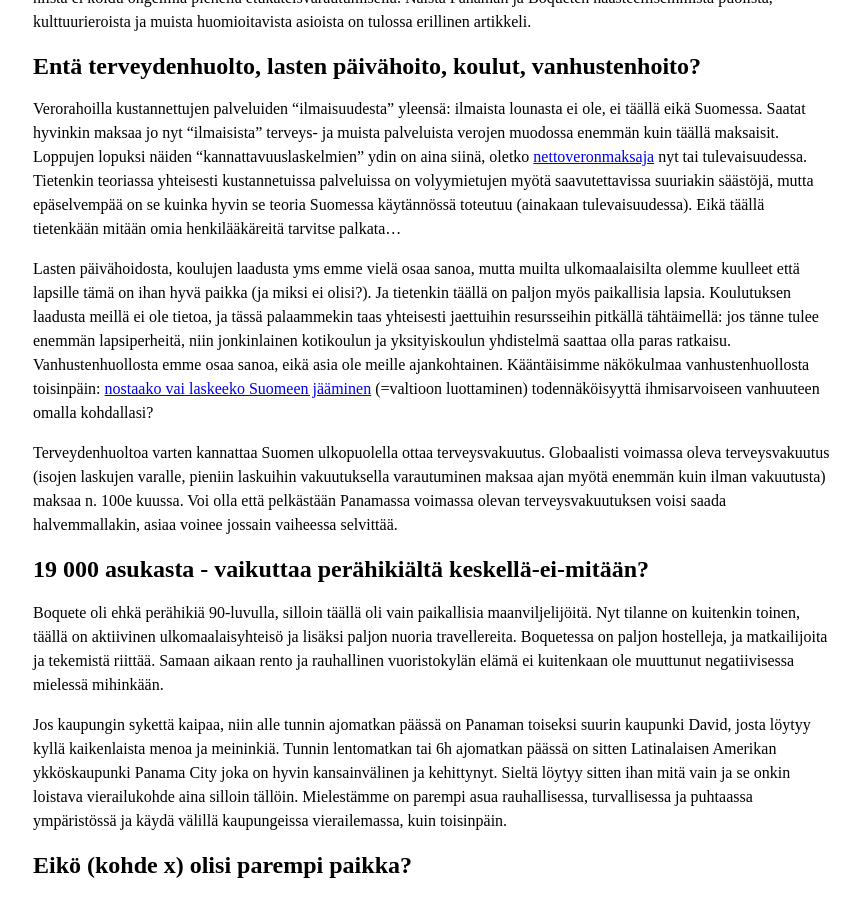
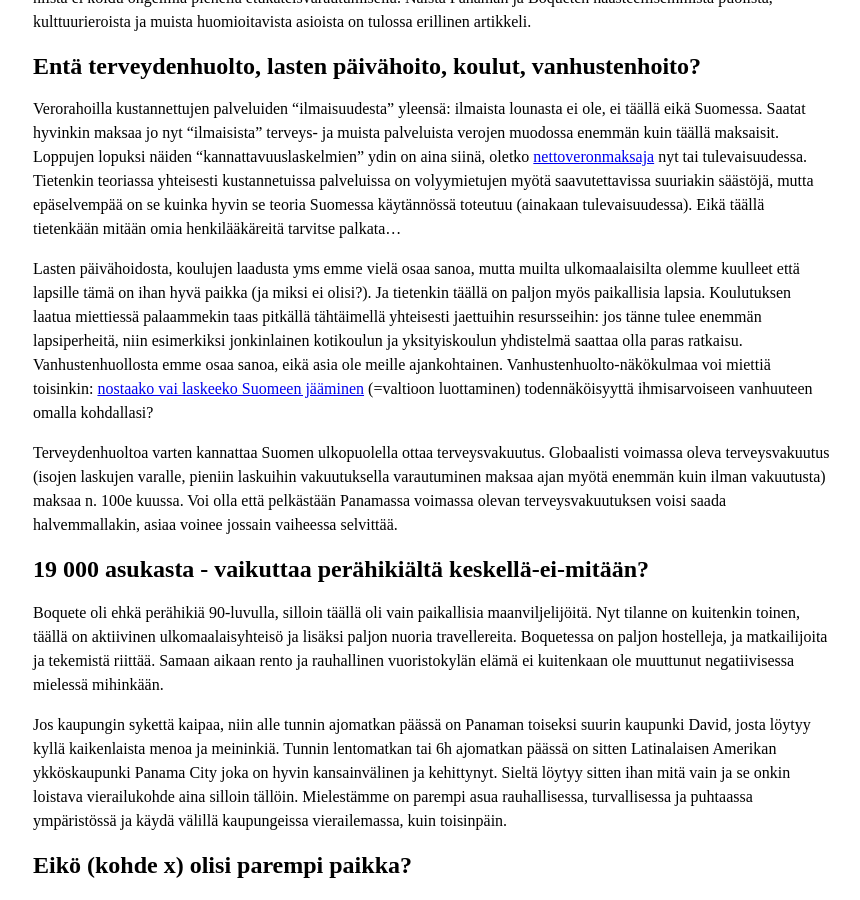
Before and after one commit to pitkonaarinparatiisi/pitkonaarinparatiisi.github.io, a Jekyll site: the page built from UseinKysytytKysymykset.md, in a window 1280 px wide and 900 px high, scrolled down 1610 px. Shown: the whole window, without its empty margins (207-1067 px from the left). Built offline with Jekyll 4.4.1, drawn with Linux system fonts in a browser that asks for light colours; our own code applies the rules of GitHub Pages for plain Markdown files.

Commit message:
Update UseinKysytytKysymykset.md

```diff
--- a/UseinKysytytKysymykset.md
+++ b/UseinKysytytKysymykset.md
@@ -44,7 +44,7 @@
 
 Verorahoilla kustannettujen palveluiden "ilmaisuudesta" yleensä: ilmaista lounasta ei ole, ei täällä eikä Suomessa. Saatat hyvinkin maksaa jo nyt "ilmaisista" terveys- ja muista palveluista verojen muodossa enemmän kuin täällä maksaisit. Loppujen lopuksi näiden "kannattavuuslaskelmien" ydin on aina siinä, oletko [nettoveronmaksaja](https://cosiddetto.blogspot.com/2016/06/kuka-on-nettoveronmaksaja.html) nyt tai tulevaisuudessa. Tietenkin teoriassa yhteisesti kustannetuissa palveluissa on volyymietujen myötä saavutettavissa suuriakin säästöjä, mutta epäselvempää on se kuinka hyvin se teoria Suomessa käytännössä toteutuu (ainakaan tulevaisuudessa). Eikä täällä tietenkään mitään omia henkilääkäreitä tarvitse palkata...
 
-Lasten päivähoidosta, koulujen laadusta yms emme vielä osaa sanoa, mutta muilta ulkomaalaisilta olemme kuulleet että lapsille tämä on ihan hyvä paikka (ja miksi ei olisi?). Ja tietenkin täällä on paljon myös paikallisia lapsia. Koulutuksen laadusta meillä ei ole tietoa, ja tässä palaammekin taas yhteisesti jaettuihin resursseihin pitkällä tähtäimellä: jos tänne tulee enemmän lapsiperheitä, niin jonkinlainen kotikoulun ja yksityiskoulun yhdistelmä saattaa olla paras ratkaisu. Vanhustenhuollosta emme osaa sanoa, eikä asia ole meille ajankohtainen. Kääntäisimme näkökulmaa vanhustenhuollosta toisinpäin: [nostaako vai laskeeko Suomeen jääminen](https://yle.fi/uutiset/3-9834240 "Muistisairas kuoli aliravitsemukseen Hangossa") (=valtioon luottaminen) todennäköisyyttä ihmisarvoiseen vanhuuteen omalla kohdallasi?
+Lasten päivähoidosta, koulujen laadusta yms emme vielä osaa sanoa, mutta muilta ulkomaalaisilta olemme kuulleet että lapsille tämä on ihan hyvä paikka (ja miksi ei olisi?). Ja tietenkin täällä on paljon myös paikallisia lapsia. Koulutuksen laatua miettiessä palaammekin taas pitkällä tähtäimellä yhteisesti jaettuihin resursseihin: jos tänne tulee enemmän lapsiperheitä, niin esimerkiksi jonkinlainen kotikoulun ja yksityiskoulun yhdistelmä saattaa olla paras ratkaisu. Vanhustenhuollosta emme osaa sanoa, eikä asia ole meille ajankohtainen. Vanhustenhuolto-näkökulmaa voi miettiä toisinkin: [nostaako vai laskeeko Suomeen jääminen](https://yle.fi/uutiset/3-9834240 "Muistisairas kuoli aliravitsemukseen Hangossa") (=valtioon luottaminen) todennäköisyyttä ihmisarvoiseen vanhuuteen omalla kohdallasi?
 
 Terveydenhuoltoa varten kannattaa Suomen ulkopuolella ottaa terveysvakuutus. Globaalisti voimassa oleva terveysvakuutus (isojen laskujen varalle, pieniin laskuihin vakuutuksella varautuminen maksaa ajan myötä enemmän kuin ilman vakuutusta) maksaa n. 100e kuussa. Voi olla että pelkästään Panamassa voimassa olevan terveysvakuutuksen voisi saada halvemmallakin, asiaa voinee jossain vaiheessa selvittää.
 
```
